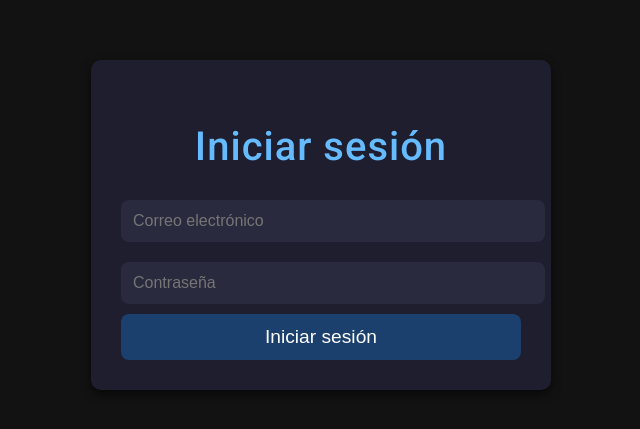
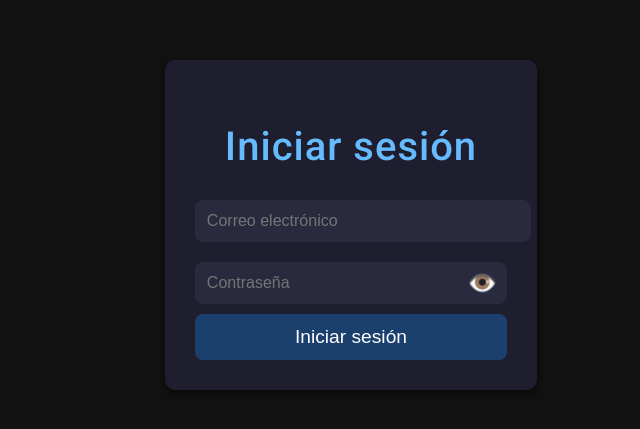
Before and after one commit to leonardorivas1100/proyecto-en-desarrollo, a React (Vite) app in the folder proyectoX/frontend/: page /login in a window 1280 px wide. Shown: the part 175-604 px from the top of the page, without its empty margins (319-959 px from the left). Built offline with nearby package versions, Linux system fonts and the light colour scheme.

Commit message:
Cree la home page para dejarla como pagina principal ademas de que modifique el login de form, para poder implementar la visualizacion de contraseñas por medio de un boton

```diff
--- a/proyectoX/frontend/src/components/login-form/LoginForm.jsx
+++ b/proyectoX/frontend/src/components/login-form/LoginForm.jsx
@@ -1,11 +1,16 @@
 // components/login-form/LoginForm.jsx
-import React from 'react';
+import React, { useState } from 'react';
 import useLoginForm from './useLoginForm';
 import FormInput from './FormImput';
 import ErrorMessage from './ErrorMessage';
 
 const LoginForm = () => {
   const { email, setEmail, password, setPassword, error, handleSubmit } = useLoginForm();
+  const [showPassword, setShowPassword] = useState(false); // Estado para manejar la visibilidad
+
+  const togglePasswordVisibility = () => {
+    setShowPassword(!showPassword); // Cambia el estado al hacer clic
+  };
 
   return (
     <div className="login-container">
@@ -19,14 +24,24 @@ const LoginForm = () => {
           required
           aria-label="Correo electrónico"
         />
+        <div className="password-input-container">
           <FormInput
-          type="password"
+            type={showPassword ? "text" : "password"} // Cambia el tipo entre texto y contraseña
             placeholder="Contraseña"
             value={password}
             onChange={(e) => setPassword(e.target.value)}
             required
             aria-label="Contraseña"
           />
+          <button
+            type="button"
+            onClick={togglePasswordVisibility}
+            className="toggle-password-button"
+            aria-label={showPassword ? "Ocultar contraseña" : "Mostrar contraseña"}
+          >
+            {showPassword ? "👁️" : "👁️"} {/* Icono para el ojito */}
+          </button>
+        </div>
         {error && <ErrorMessage message={error} />}
         <button type="submit">Iniciar sesión</button>
       </form>
--- /dev/null
+++ b/proyectoX/frontend/src/pages/home-page.jsx
@@ -0,0 +1,23 @@
+import React from 'react';
+import { useNavigate } from 'react-router-dom';
+
+
+const HomePage = () => {
+  const navigate = useNavigate();
+
+  return (
+    <div>
+        <h1>Hola amigo</h1>
+        <button>
+          <ul className="nav-list">
+        <li className="nav-item" onClick={() => navigate('/login')}>
+          INICIAR
+        </li>
+      </ul>
+        </button>
+    </div>
+
+  );
+};
+
+export default HomePage;
```
Lines whose indentation alone changed are shown as unchanged.
